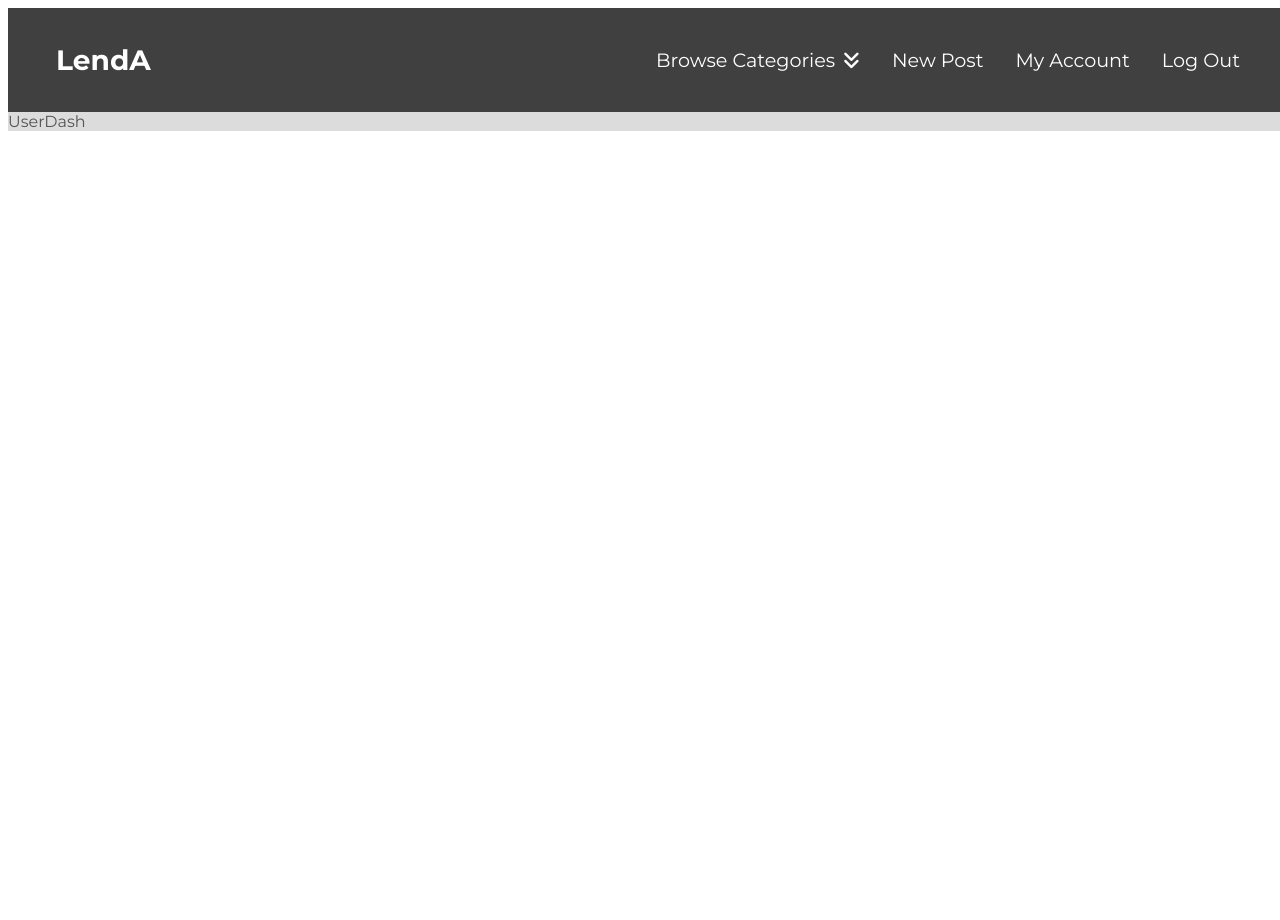
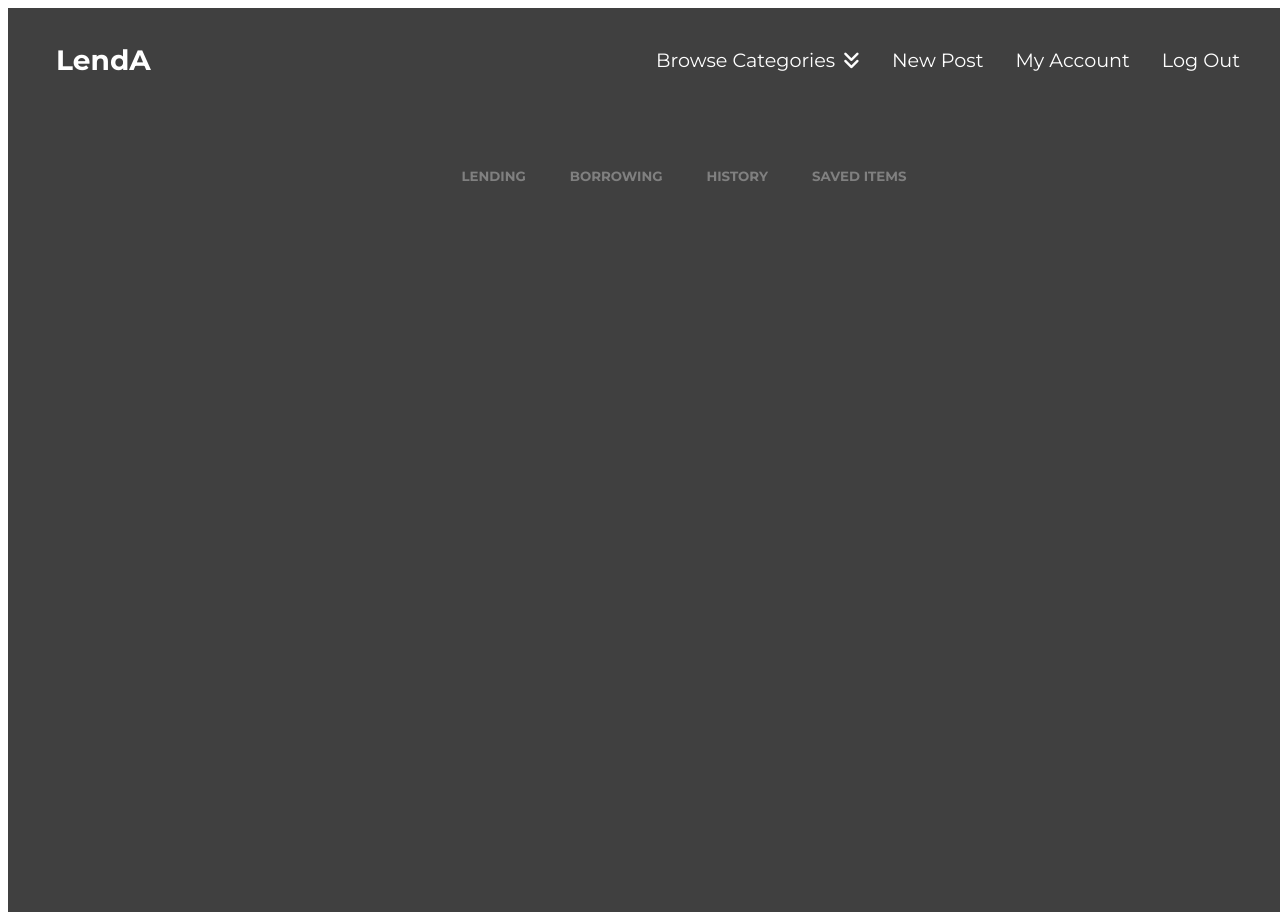
Before and after one commit to Co-Lab-You-Belong-in-Tech/LendA, a React (Create React App) app in the folder client/: page /account in a window 1280 px wide. Before the commit the page ends 816 px from the top, so only its background shows below. Built offline with nearby package versions, Linux system fonts and the light colour scheme.

Commit message:
"created bones of user dashboard"

```diff
--- a/client/src/components/NavBarNew.jsx
+++ b/client/src/components/NavBarNew.jsx
@@ -31,8 +31,8 @@ function NavBarNew() {
                         <li><a href="/#">Transportation</a></li>
                     </ul>
             </li>
-            <li><a href="/#">New Post</a></li>
-            <li><a href="/#">My Account</a></li>
+            <li><a href="/Newpost">New Post</a></li>
+            <li><a href="/account">My Account</a></li>
             <li><a href="/#">Log Out</a></li>
 
         </ul>
--- a/client/src/pages/NewPost.jsx
+++ b/client/src/pages/NewPost.jsx
@@ -66,7 +66,7 @@ function NewPost() {
             <div className="itemAvail">
               <label>Availability:</label>
               <input type="text"></input>
-              <label>Available On:</label>
+              <label className="availLabel">Available On:</label>
               <input type="text"></input>
 
             </div>
--- a/client/src/pages/UserDash.jsx
+++ b/client/src/pages/UserDash.jsx
@@ -1,8 +1,43 @@
 import React from 'react'
+import { useState } from 'react'
+import '../styles/UserDash.css'
 
 function UserDash() {
+
+const [appState, changeState] = useState({
+  activeObject: null,
+  objects: [{ id: 1, button: "LENDING" }, { id: 2, button: "BORROWING" }, { id: 3, button: "HISTORY" }, { id: 4, button: "SAVED ITEMS" }]
+});
+
+const toggleActive = (index) => {
+  changeState({ ...appState, activeObject: appState.objects[index]});
+}
+
+const toggleActiveStyles = (index) => {
+  if (appState.objects[index] === appState.activeObject) {
+    return "activeCards"
+  } else {
+    return "inactiveCards"
+  }
+}
+
   return (
-    <div>UserDash</div>
+    <div className="dashContainer">
+      <div className="dashNav">
+        <ul>
+          {appState.objects.map((elements, index) => (
+            <li key={index} className={toggleActiveStyles(index)} onClick={() => {toggleActive(index)}}><button>{elements.button}</button></li>
+          ))}
+
+        </ul>
+      </div>
+
+      <div className="activeList">
+        <div className="itemCard"></div>
+      </div>
+
+
+    </div>
   )
 }
 
--- a/client/src/styles/NewPost.css
+++ b/client/src/styles/NewPost.css
@@ -6,6 +6,7 @@
     height: 100vh;
     background-color: #404040;
     font-family: 'Montserrat', sans-serif;
+    box-sizing: border-box;
 }
 
 .postContainer h2 {
@@ -21,7 +22,6 @@
     background-color: whitesmoke;
     padding: 1rem;
     margin: 0 auto;
-    width: 50rem;
     border-radius: 5px;
 }
 
@@ -56,10 +56,11 @@
     display: none;
 }
 
-.lendPost-active {
+.lendPostForm {
     display: flex;
     flex-direction: column;
-    margin: .5rem 2rem;
+    justify-content: space-evenly;
+    margin: 1rem;
 }
 
 .lendPostForm label {
@@ -70,30 +71,39 @@
 }
 
 .lendPostForm input {
-    width: 70%;
+    width: 75%;
     margin-left: .5rem;
     border-radius: 5px;
     border: 1px solid #404040
 }
 
+.lendItem, .lendItemDeets, .lendItemDeets, .itemAvail {
+    display: flex;
+    flex-direction: row;
+    margin-top: .5rem;
+}
+
+.itemAvail input {
+    width: 30%;
+}
+
+.availLabel {
+    margin-left: .5rem;
+}
+
 .lendItemDeets input {
     height: 5rem;
-    margin-bottom: 1rem;
-
 }
 
 .post {
     display: flex;
     flex-direction: row;
     justify-content: end;
-    margin: 1rem auto;
-
+    margin: 1rem 0;
 }
 
-.postBtn {
-    width: 70%;
-    margin-top: .5rem;
-    margin-right: 1.5rem;
+.post button {
+    width: 30rem;
     font-size: 1.3rem;
     font-weight: bold;
     border-radius: 10px;
@@ -105,6 +115,13 @@
     margin: .5rem 2rem;
 }
 
+.borrowPostForm {
+    display: flex;
+    flex-direction: column;
+    justify-content: space-evenly;
+    margin: 1rem;
+}
+
 .borrowPostForm label {
     font-size: 1.3rem;
     width: 25%;
@@ -113,7 +130,7 @@
 }
 
 .borrowPostForm input {
-    width: 70%;
+    width: 75%;
     margin-left: .5rem;
     border-radius: 5px;
     border: 1px solid #404040
@@ -123,13 +140,11 @@
     display: flex;
     flex-direction: row;
     justify-content: end;
-    margin: 1rem auto;
+    margin: 1rem 0;
 }
 
-.borrowReqBtn {
-    width: 70%;
-    margin-top: .5rem;
-    margin-right: 1.5rem;
+.borrowReq button {
+    width: 30rem;
     font-size: 1.3rem;
     font-weight: bold;
     border-radius: 10px;
--- /dev/null
+++ b/client/src/styles/UserDash.css
@@ -0,0 +1,37 @@
+
+.dashContainer {
+    display: flex;
+    flex-direction: column;
+    background-color: #404040;
+    height: 100vh;
+    width: 100vw;
+    box-sizing: border-box;
+}
+
+.dashNav {
+    margin: 1rem auto;
+    width: 80%;
+}
+
+.dashNav ul{
+    display: flex;
+    flex-direction: row;
+    list-style: none;
+    justify-content: center;
+}
+
+.dashNav button {
+    color: gray;
+    font-weight: bold;
+    text-decoration: none;
+    background-color: transparent;
+    border: none;
+    margin: 1rem;
+}
+
+.dashNav button:hover {
+    border-bottom: 3px solid teal;
+    background-color: gray;
+    color: #404040;
+
+}
```
